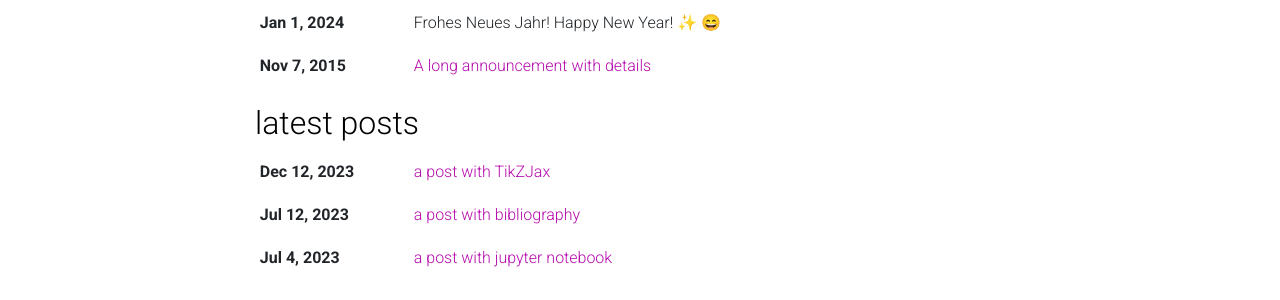
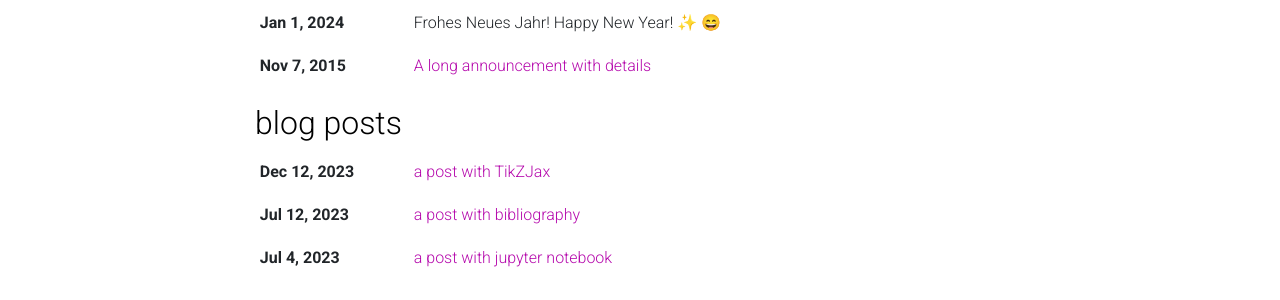
Before and after one commit to macromeer/macromeer.github.io, a Jekyll site: the page built from _pages/about.md, in a window 1280 px wide and 1118 px high. Shown: the part 534-834 px from the top of the window. Built offline with Jekyll 4.4.1, drawn with Linux system fonts in a browser that asks for light colours; full-size pictures stand in for the smaller copies a plugin makes; emoji names are drawn with the system emoji font; some web fonts are replaced; comment, search, counter and statistics services are not loaded; a style sheet for code colours, icons or effects is not loaded.

Commit message:
general mods

```diff
--- a/_layouts/about.html
+++ b/_layouts/about.html
@@ -53,7 +53,7 @@
 
           <!-- Latest posts -->
           {% if page.latest_posts -%}
-            <h2><a href="{{ '/blog/' | relative_url }}" style="color: inherit;">latest posts</a></h2>
+            <h2><a href="{{ '/blog/' | relative_url }}" style="color: inherit;">blog posts</a></h2>
             {%- include latest_posts.html %}
           {%- endif %}
 
```
